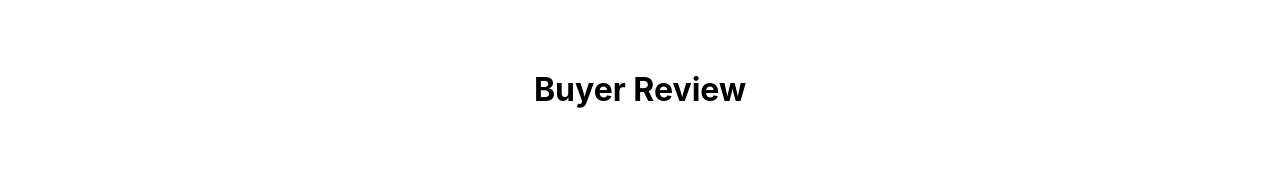
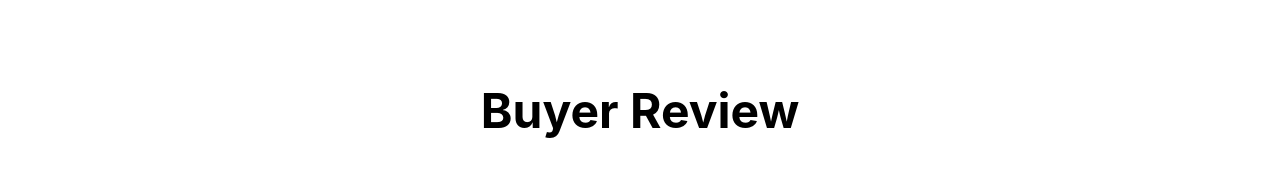
Before and after one commit to abidhossain2/product-checker, a React (Create React App) app: page / in a window 1280 px wide. Shown: the part 761-938 px from the top of the page. Before the commit the page ends 892 px from the top, so only its background shows below. Built offline with nearby package versions, Linux system fonts and the light colour scheme.

Commit message:
home page set

```diff
--- a/src/components/Home/Home.css
+++ b/src/components/Home/Home.css
@@ -16,3 +16,11 @@
     font-size: 48px;
     color: rgb(45, 42, 42);
 }
+
+.review-container{
+    height: 90vh;
+}
+
+.review-container h1{
+    font-size: 48px;
+}
--- a/src/components/Home/Home.js
+++ b/src/components/Home/Home.js
@@ -7,7 +7,7 @@ const Home = () => {
             <h1><span className='first-heading'>Comfortable chair</span> <br /> <span className='second-heading'>for your interior</span></h1>
             <img src="https://images.unsplash.com/photo-1506898667547-42e22a46e125?ixlib=rb-1.2.1&ixid=MnwxMjA3fDB8MHxzZWFyY2h8MzR8fGNoYWlyfGVufDB8fDB8fA%3D%3D&auto=format&fit=crop&w=500&q=60" alt="" />
         </div>
-        <div>
+        <div className='review-container'>
             <h1>Buyer Review</h1>
         </div>
         </>
```
